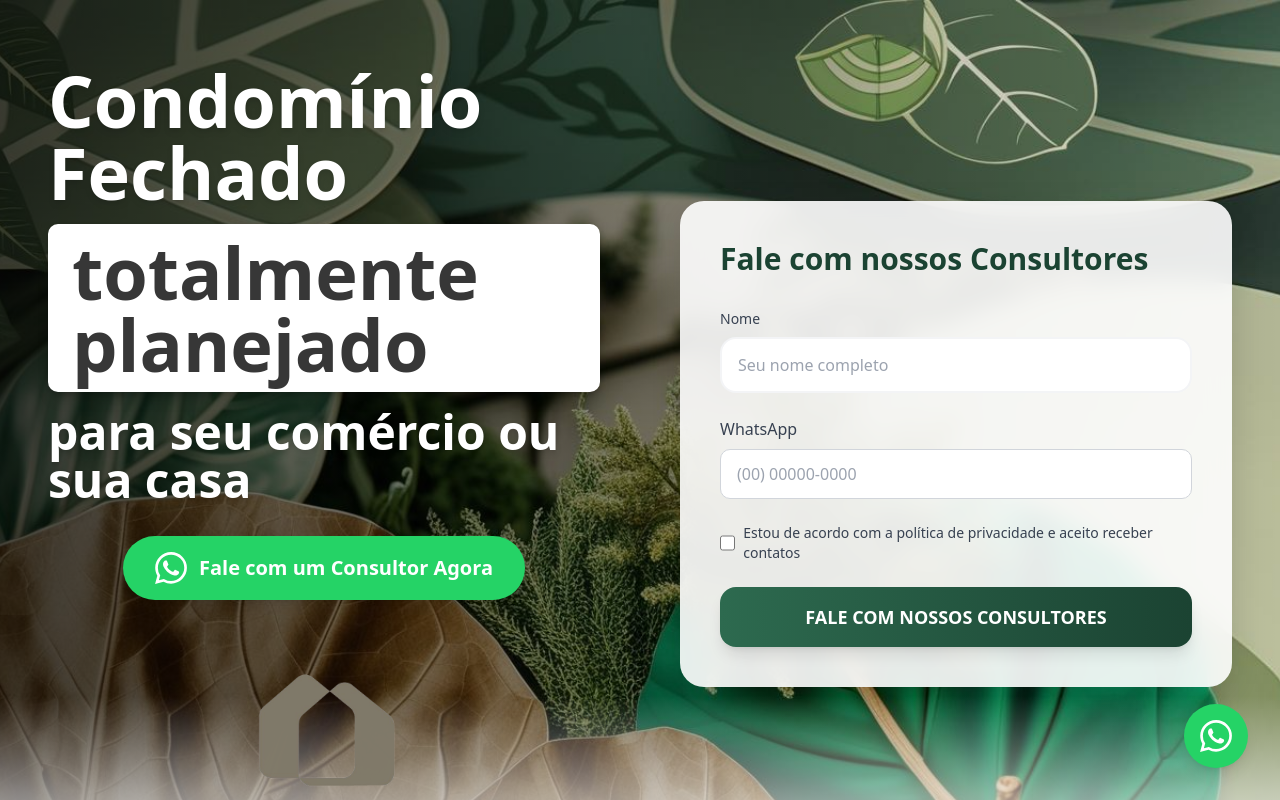
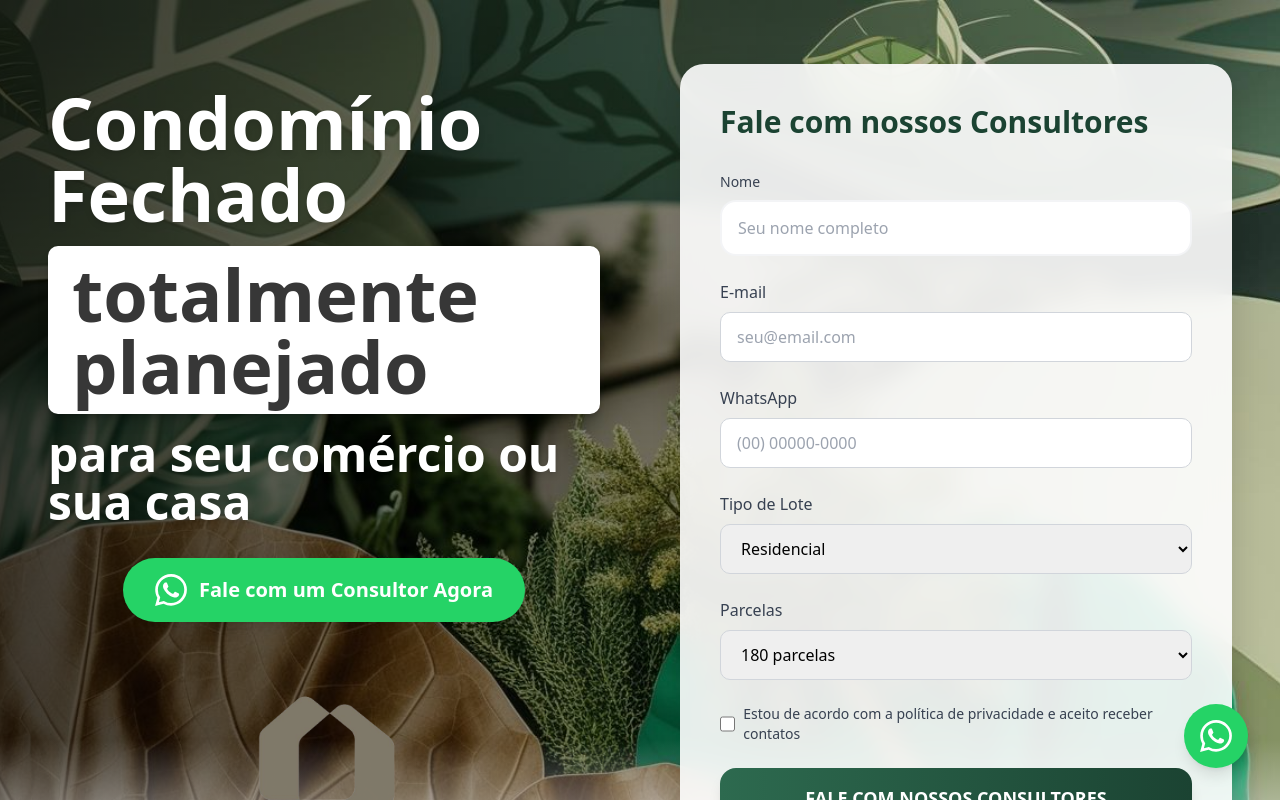
Before and after one commit to vitinpicademel/landing-lancamentos, a Next.js app: page / in a window 1280 px wide. Shown: the top 800 px of the page. Built offline with nearby package versions, Linux system fonts and the light colour scheme.

Commit message:
fix: adiciona campos obrigatórios no formulário

```diff
--- a/app/page.tsx
+++ b/app/page.tsx
@@ -17,6 +17,9 @@ export default function Home() {
   const [formData, setFormData] = useState({
     nome: '',
     whatsapp: '',
+    email: '',
+    tipoLote: 'residencial',
+    parcelas: '180',
     aceitoPrivacidade: false
   })
   const [loading, setLoading] = useState(false)
@@ -45,6 +48,9 @@ export default function Home() {
         setFormData({
           nome: '',
           whatsapp: '',
+          email: '',
+          tipoLote: 'residencial',
+          parcelas: '180',
           aceitoPrivacidade: false
         })
       } else {
@@ -161,6 +167,18 @@ export default function Home() {
                   />
                 </div>
                 <div>
+                  <label className="block text-gray-700 mb-2">E-mail</label>
+                  <input
+                    type="email"
+                    name="email"
+                    value={formData.email}
+                    onChange={handleChange}
+                    required
+                    className="w-full px-4 py-3 rounded-lg border border-gray-300 focus:ring-2 focus:ring-primary focus:border-transparent"
+                    placeholder="seu@email.com"
+                  />
+                </div>
+                <div>
                   <label className="block text-gray-700 mb-2">WhatsApp</label>
                   <input
                     type="tel"
@@ -171,6 +189,33 @@ export default function Home() {
                     className="w-full px-4 py-3 rounded-lg border border-gray-300 focus:ring-2 focus:ring-primary focus:border-transparent"
                     placeholder="(00) 00000-0000"
                   />
+                </div>
+                <div>
+                  <label className="block text-gray-700 mb-2">Tipo de Lote</label>
+                  <select
+                    name="tipoLote"
+                    value={formData.tipoLote}
+                    onChange={handleChange}
+                    required
+                    className="w-full px-4 py-3 rounded-lg border border-gray-300 focus:ring-2 focus:ring-primary focus:border-transparent"
+                  >
+                    <option value="residencial">Residencial</option>
+                    <option value="comercial">Comercial</option>
+                  </select>
+                </div>
+                <div>
+                  <label className="block text-gray-700 mb-2">Parcelas</label>
+                  <select
+                    name="parcelas"
+                    value={formData.parcelas}
+                    onChange={handleChange}
+                    required
+                    className="w-full px-4 py-3 rounded-lg border border-gray-300 focus:ring-2 focus:ring-primary focus:border-transparent"
+                  >
+                    <option value="180">180 parcelas</option>
+                    <option value="120">120 parcelas</option>
+                    <option value="60">60 parcelas</option>
+                  </select>
                 </div>
                 <div className="flex items-center">
                   <input
```
